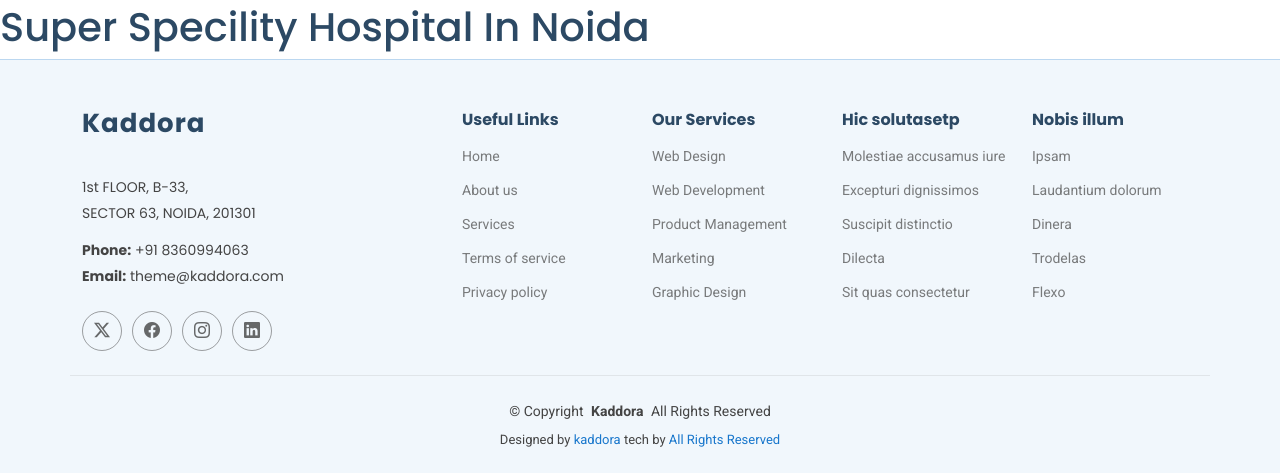
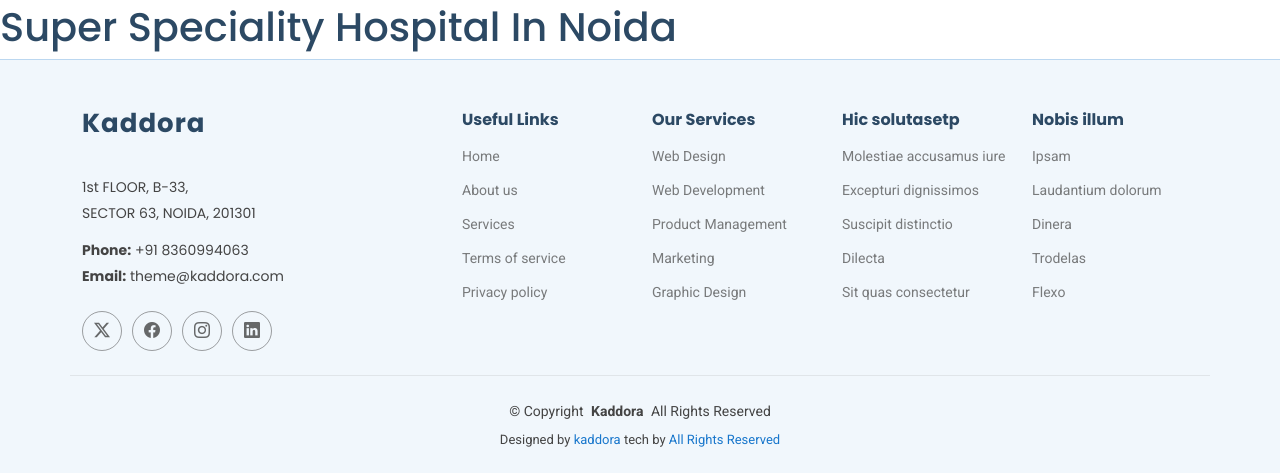
Before and after one commit to Amarmani1234/kaddora_hospital, a PHP site: page /services.php in a window 1280 px wide. Shown: the part 134-607 px from the top of the page. Run offline with PHP 8.4, Linux system fonts and the light colour scheme.

Commit message:
Change
New change Service page

```diff
--- a/services.php
+++ b/services.php
@@ -1,3 +1,3 @@
 <?php  include_once('forms/header.php');  ?>
-<h1>Super Specility Hospital In Noida</h1>
+<h1>Super Speciality Hospital In Noida</h1>
 <?php include_once('footer.php');  ?>
```
